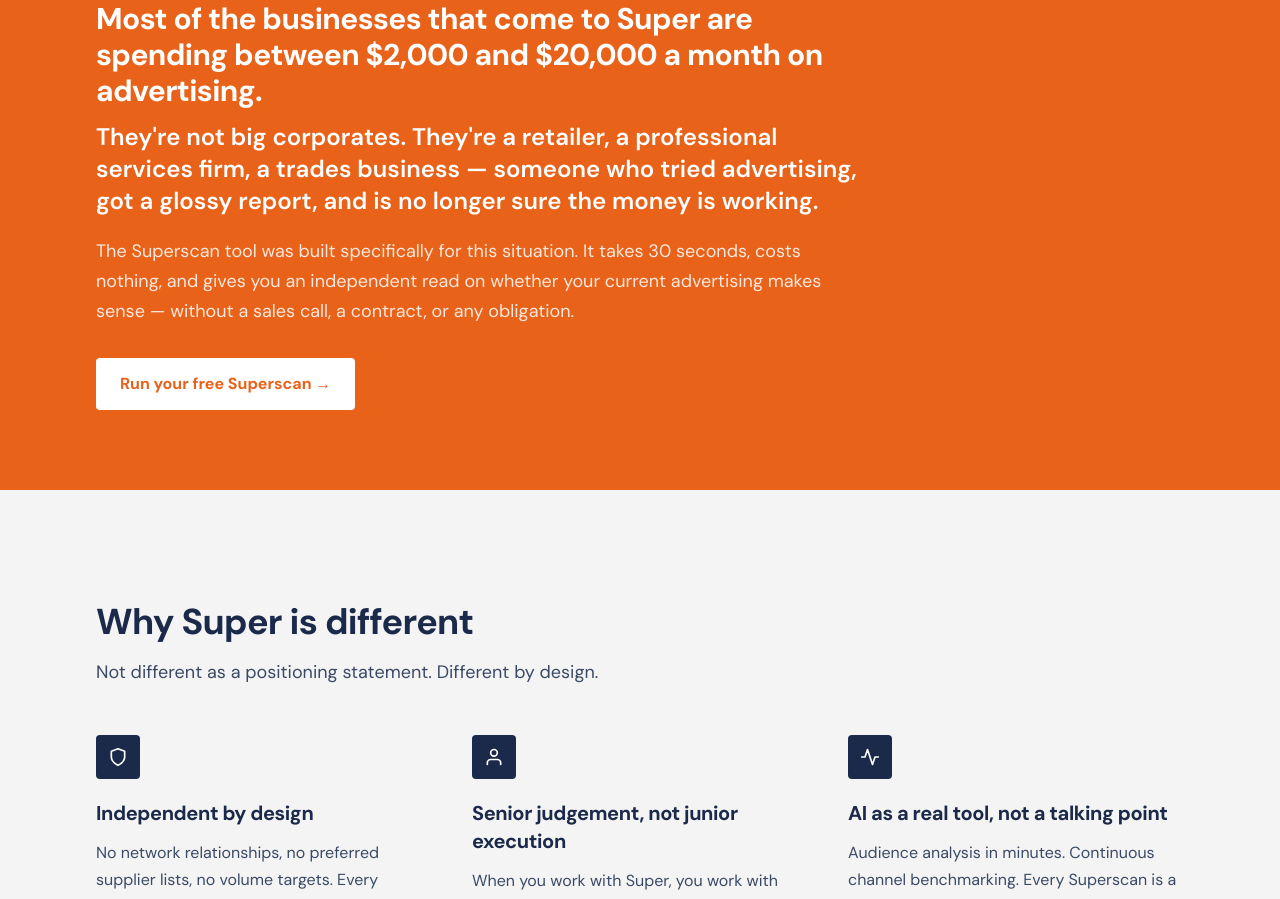
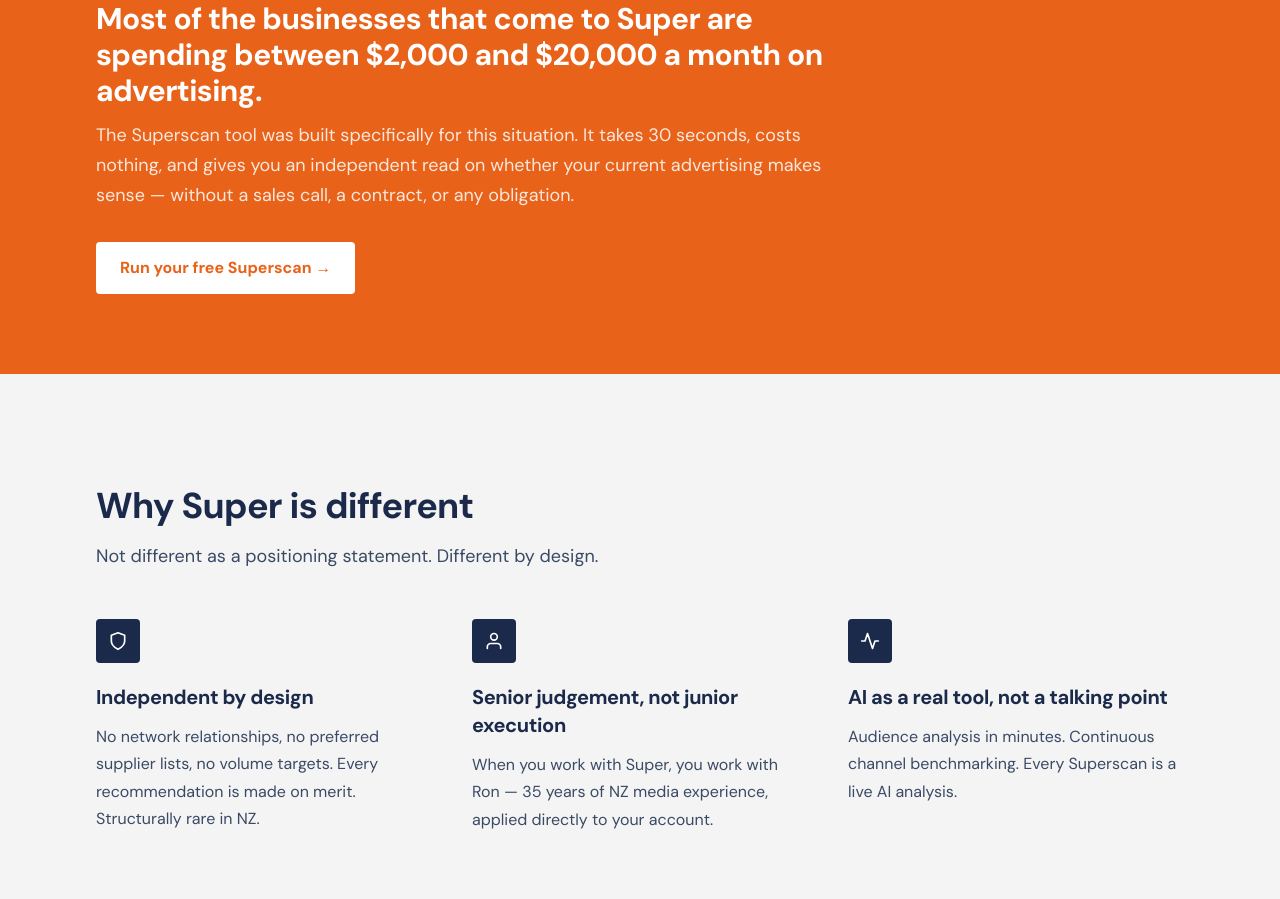
Before and after one commit to ron571/supermedia-website, a Next.js app: page / in a window 1280 px wide. Shown: the part 1540-2439 px from the top of the page. Built offline with nearby package versions, Linux system fonts and the light colour scheme; no server answers.

Commit message:
docs: streamline spending section flow
Remove ambiguous paragraph and improve section transition.

```diff
--- a/src/app/(main)/page.tsx
+++ b/src/app/(main)/page.tsx
@@ -155,11 +155,6 @@ export default function HomePage() {
               Most of the businesses that come to Super are spending between
               $2,000 and $20,000 a month on advertising.
             </h2>
-            <p className="text-white text-xl md:text-2xl font-semibold mb-5 leading-snug">
-              They&apos;re not big corporates. They&apos;re a retailer, a professional services firm,
-              a trades business — someone who tried advertising, got a glossy
-              report, and is no longer sure the money is working.
-            </p>
             <p className="text-white/85 text-lg mb-8" style={{ lineHeight: 1.65 }}>
               The Superscan tool was built specifically for this situation. It
               takes 30 seconds, costs nothing, and gives you an independent read
```
